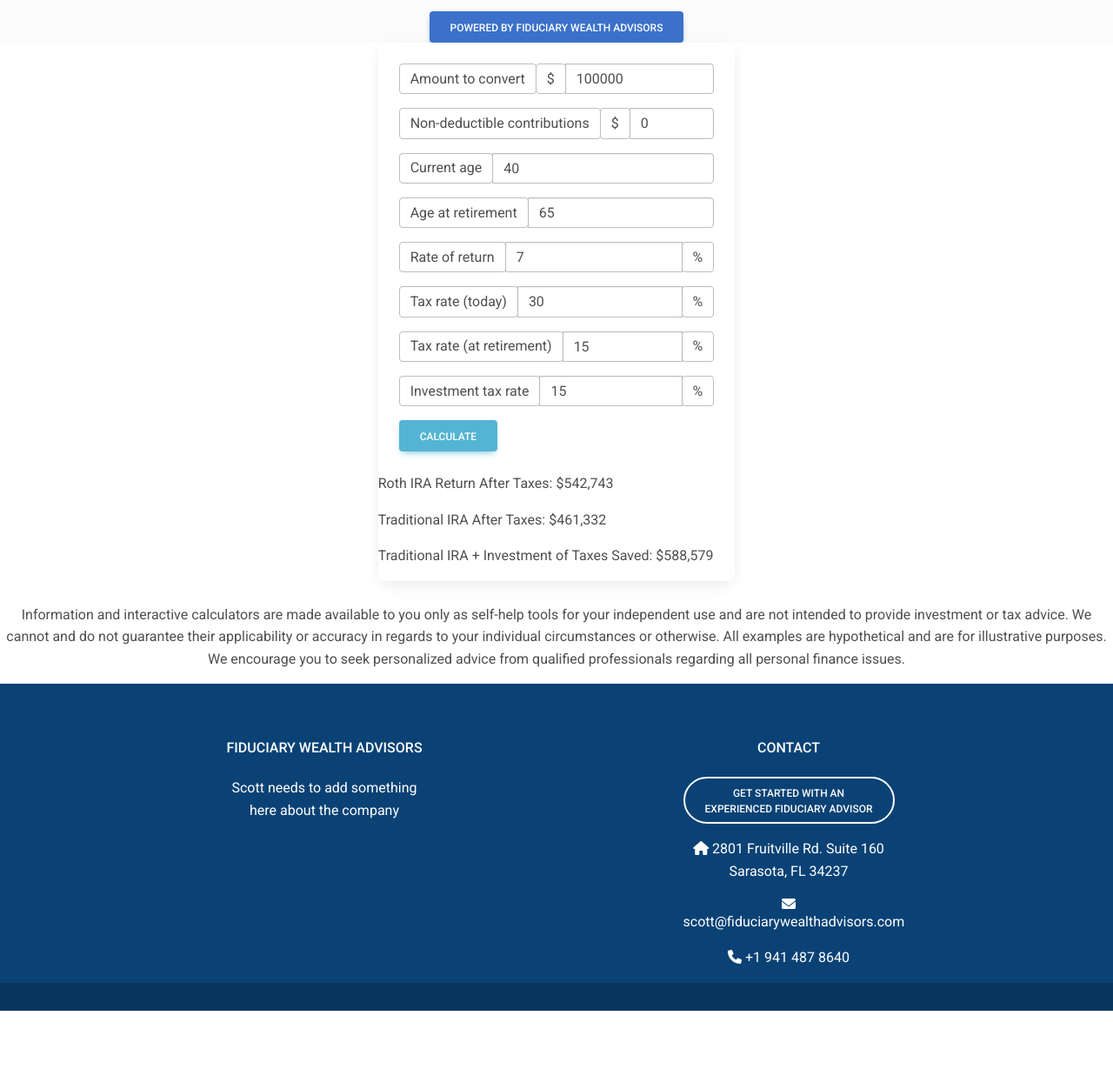
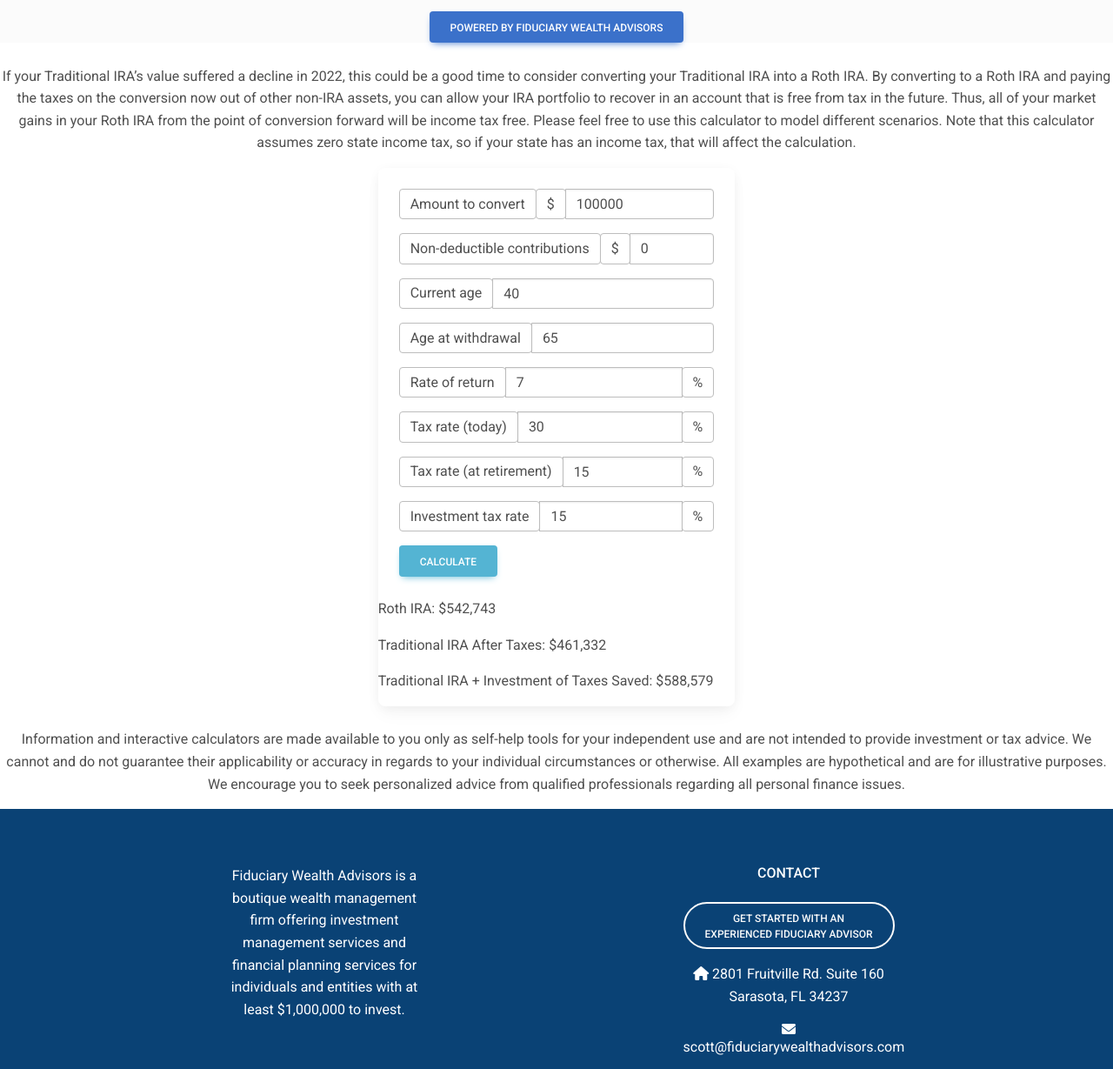
Before and after one commit to kevindweb/roth_conversion, a plain HTML site: page index.html in a window 1280 px wide. Shown: the part 51-1280 px from the top of the page at 87% size. Before the commit the page ends 1213 px from the top, so only its background shows below. Drawn offline with nearby package versions, Linux system fonts and the light colour scheme.

Commit message:
Update investment wording and tooltip definitions

```diff
--- a/index.html
+++ b/index.html
@@ -14,13 +14,15 @@
             by
             Fiduciary Wealth Advisors</a>
     </div>
-    <!-- <h2 style="margin-bottom: 1.5rem;">Calculate your earnings and more</h2>
-    <p>In 1997, the Roth IRA was introduced. Since then, many people have converted all or a portion of their existing
-        traditional IRAs to a Roth IRAs, where interest earned may be completely tax-free. Is this a good option? A
-        conversion has advantages and disadvantages that should be carefully considered before a decision is made. This
-        convert IRA to Roth calculator estimates the change in total net worth, at retirement, if you convert a
-        traditional IRA into a Roth IRA.</p>
-    </div> -->
+    <br />
+    <p style="text-align: center;">If your Traditional IRA’s value suffered a decline in 2022, this could be a good time
+        to consider converting your Traditional IRA into a Roth IRA. By converting to a Roth IRA and paying the taxes on
+        the conversion now out of other non-IRA assets, you can allow your IRA portfolio to recover in an account that
+        is free from tax in the future. Thus, all of your market gains in your Roth IRA from the point of conversion
+        forward will be income tax free. Please feel free to use this calculator to model different scenarios. Note that
+        this calculator assumes zero state income tax, so if your state has an income tax, that will affect the
+        calculation.</p>
+    </section>
     <div class="row">
         <div class="col-md-12 col-lg-4 col-sm-3 mx-auto">
             <div class="card">
@@ -41,7 +43,7 @@
                     <div class="input-group mb-3">
                         <div class="input-group-prepend">
                             <span class="input-group-text tooltips top"
-                                tooltips-text="Non-deductible definition">Non-deductible
+                                tooltips-text="Investment amount you have already paid taxes on (after-tax contributions)">Non-deductible
                                 contributions</span>
                         </div>
                         <div class="input-group-prepend">
@@ -61,8 +63,9 @@
                     </div>
                     <div class="input-group mb-3">
                         <div class="input-group-prepend">
-                            <span class="input-group-text tooltips top" tooltips-text="Desired age at retirement">Age at
-                                retirement</span>
+                            <span class="input-group-text tooltips top"
+                                tooltips-text="Desired age when you will take funds from your account">Age at
+                                withdrawal</span>
                         </div>
                         <input type="text" name="AGE_ATR" class="form-control" placeholder="65" aria-label=""
                             aria-describedby="basic-addon1" value="65">
@@ -118,7 +121,7 @@
                     </div>
                     <button type="button" class="btn btn-info" onClick="calculate()">Calculate</button>
                 </div>
-                <p>Roth IRA Return After Taxes: $<span id="netRothReturn"></span></p>
+                <p>Roth IRA: $<span id="netRothReturn"></span></p>
                 <p>Traditional IRA After Taxes: $<span id="netTraditionalReturn"></span></p>
                 <p>Traditional IRA + Investment of Taxes Saved: $<span id="netTotalReturn"></span></p>
             </div>
@@ -138,11 +141,10 @@
                 <section class="">
                     <div class="row">
                         <div class="col-md-3 col-lg-3 col-xl-3 mx-auto mt-3">
-                            <h6 class="text-uppercase mb-4 font-weight-bold">
-                                Fiduciary Wealth Advisors
-                            </h6>
                             <p>
-                                Scott needs to add something here about the company
+                                Fiduciary Wealth Advisors is a boutique wealth management firm offering investment
+                                management services and financial planning services for individuals and entities with at
+                                least $1,000,000 to invest.
                             </p>
                         </div>
 
```
